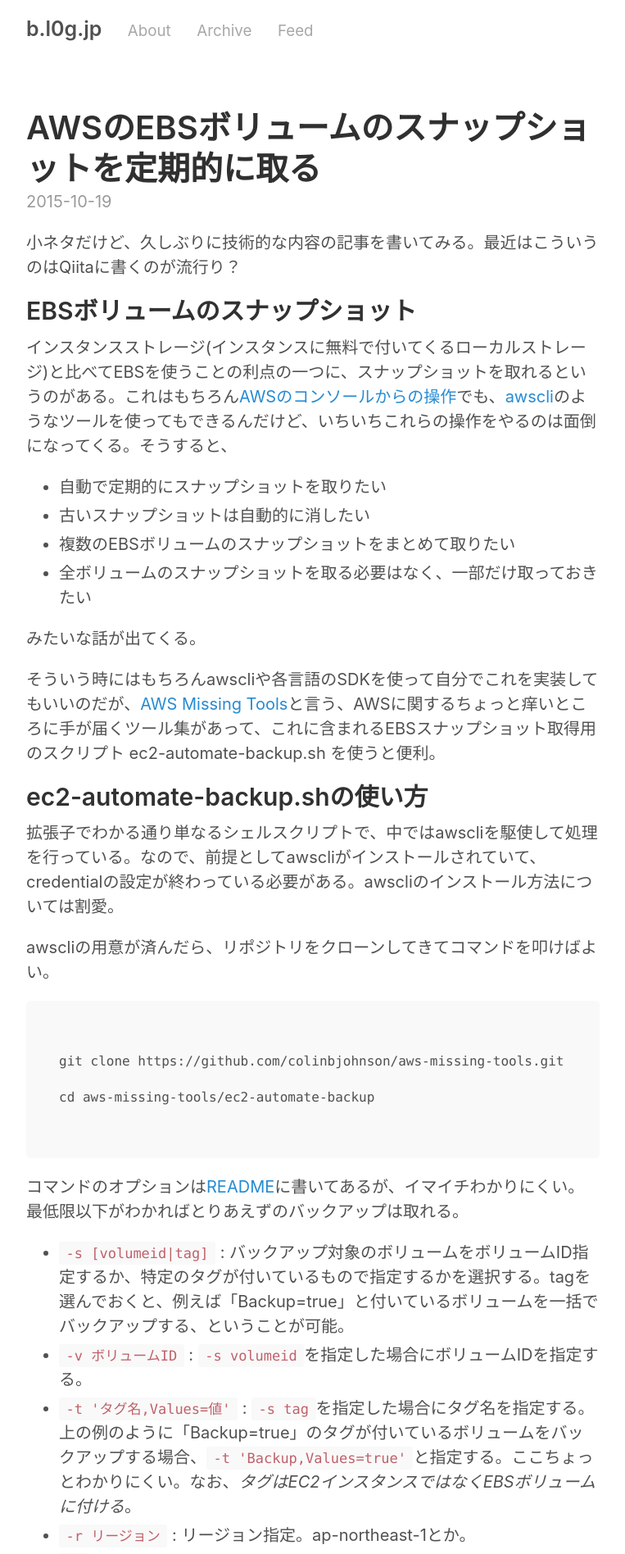
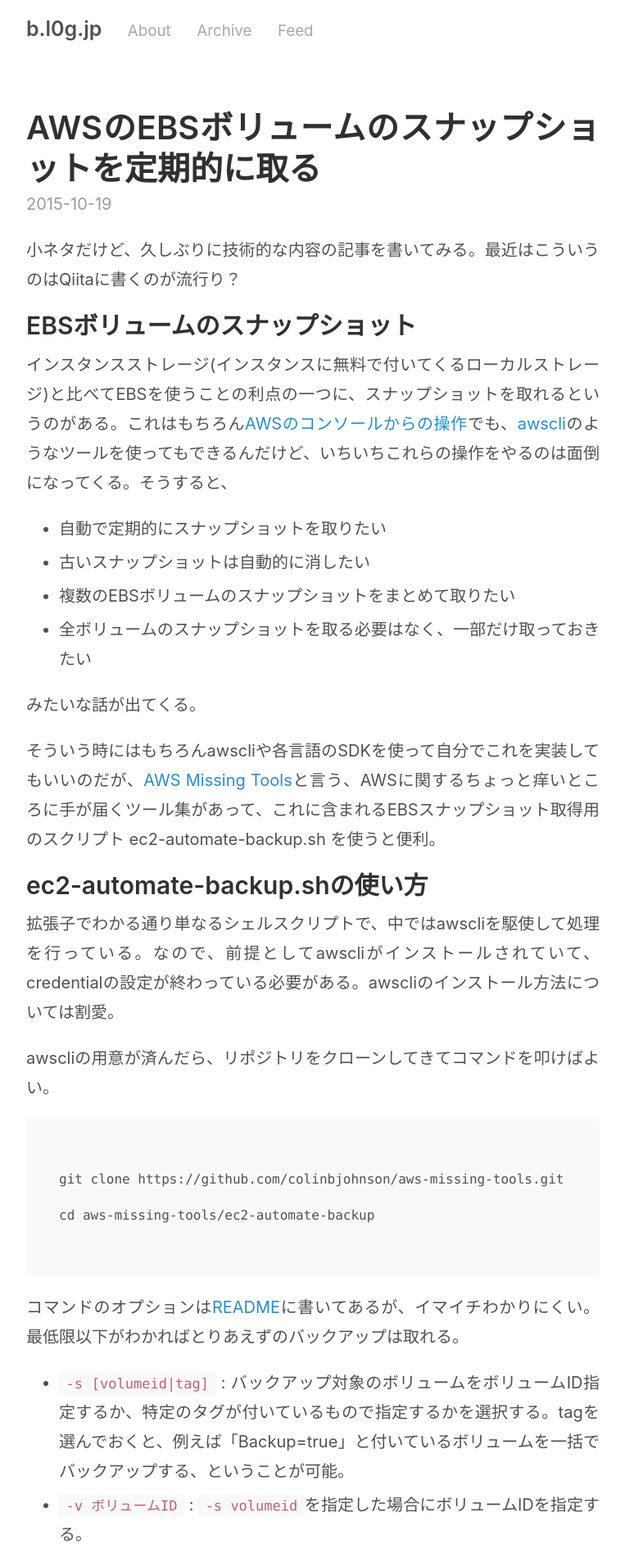
Before and after one commit to doublemarket/b.l0g.jp, a Jekyll site: the page built from index.html, in a window 1280 px wide. Shown: the top 1896 px of the page at 82% size, without its empty margins (258-1021 px from the left). Built offline with Jekyll 4.4.1, drawn with Linux system fonts in a browser that asks for light colours; the list of posts is cut into pages by our own code.

Commit message:
tweaked style

```diff
--- a/_sass/_base.scss
+++ b/_sass/_base.scss
@@ -18,6 +18,7 @@
   font-family: $root-font-family;
   font-size: $root-font-size;
   line-height: $root-line-height;
+  text-align: justify;
 
   @media (min-width: $large-breakpoint) {
     font-size: $large-font-size;
--- a/_sass/_variables.scss
+++ b/_sass/_variables.scss
@@ -15,7 +15,7 @@
 
 $root-font-family: -apple-system, BlinkMacSystemFont, "Segoe UI", "Roboto", "Oxygen", "Ubuntu", "Cantarell", "Fira Sans", "Droid Sans", "Helvetica Neue", Arial, sans-serif;
 $root-font-size: 16px;
-$root-line-height: 1.5;
+$root-line-height: 1.8;
 
 $body-color: #515151;
 $body-bg: #fff;
```
